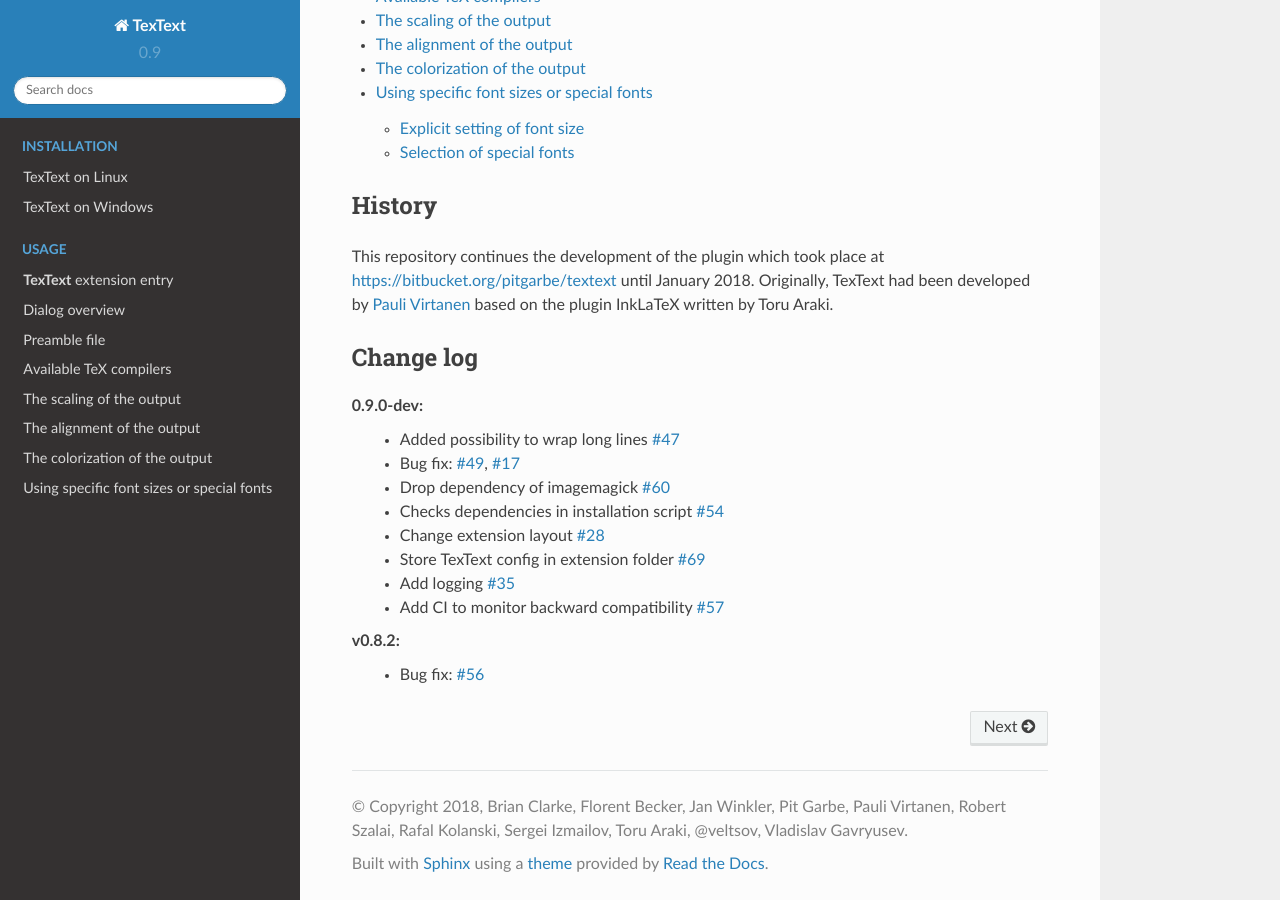
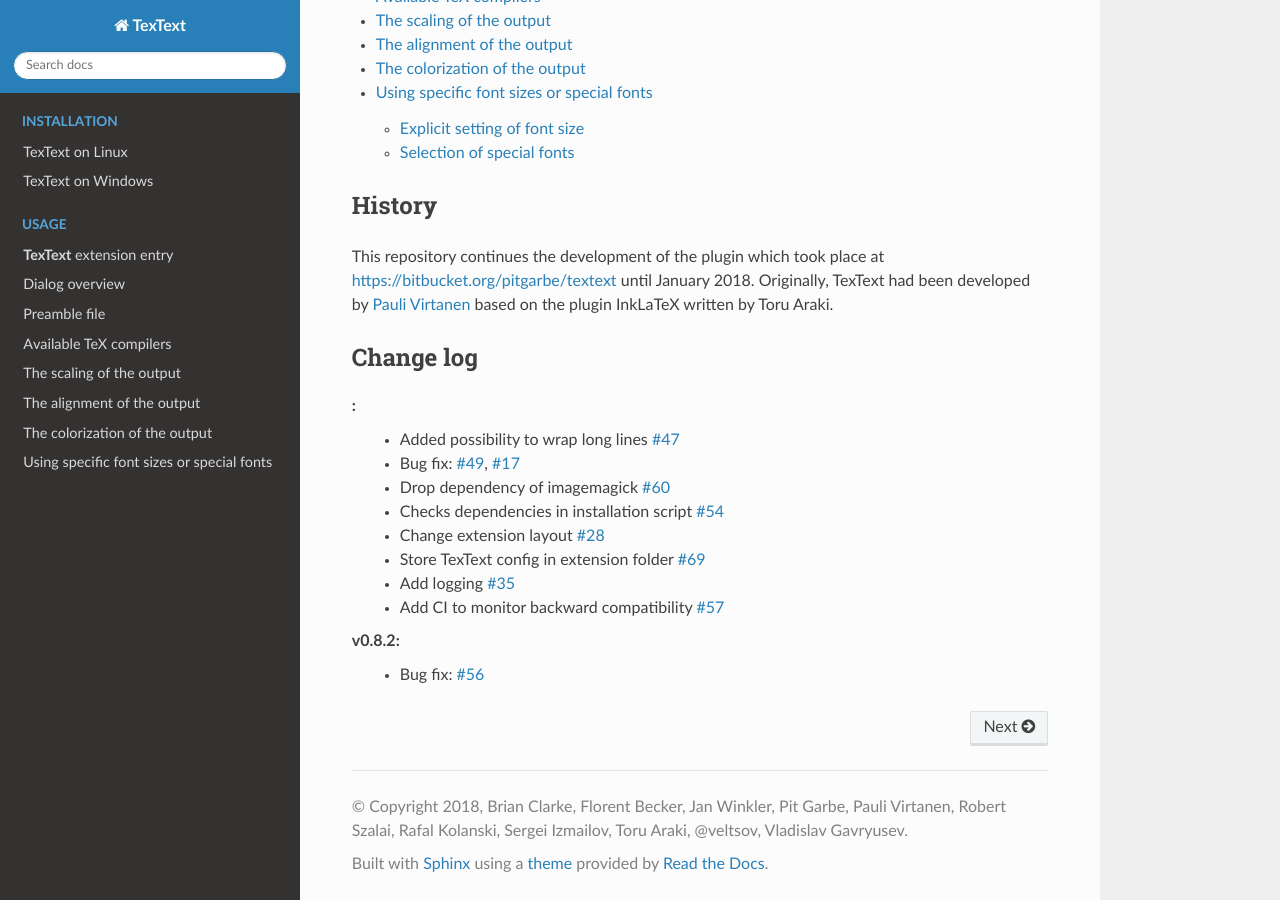
Before and after one commit to textext/textext, a Sphinx documentation site: the page built from docs/source/index.rst, in a window 1280 px wide and 900 px high, scrolled down 1423 px. Built offline with Sphinx 7.4.7 and the Read the Docs theme 2.0.0, drawn with Linux system fonts in a browser that asks for light colours.

Commit message:
Use version from textext package in docs

```diff
--- a/docs/source/conf.py
+++ b/docs/source/conf.py
@@ -24,12 +24,10 @@
 copyright = '2018, Brian Clarke, Florent Becker, Jan Winkler, Pit Garbe, Pauli Virtanen, Robert Szalai, Rafal Kolanski, Sergei Izmailov, Toru Araki, @veltsov, Vladislav Gavryusev'
 author = 'Brian Clarke, Florent Becker, Jan Winkler, Pit Garbe, Pauli Virtanen, Robert Szalai, Rafal Kolanski, Sergei Izmailov, Toru Araki, @veltsov, Vladislav Gavryusev'
 
+# The full version, including alpha/beta/rc tags
+release = open("../../extension/textext/VERSION").readline().strip()
 # The short X.Y version
-version = '0.9'
-# version = '.'.join(textext.__version__.split(".")[:2])
-# The full version, including alpha/beta/rc tags
-release = '0.9.0-dev'
-# release = textext.__version__
+version = ".".join(release.split(".")[:2])
 
 
 # -- General configuration ---------------------------------------------------
```
